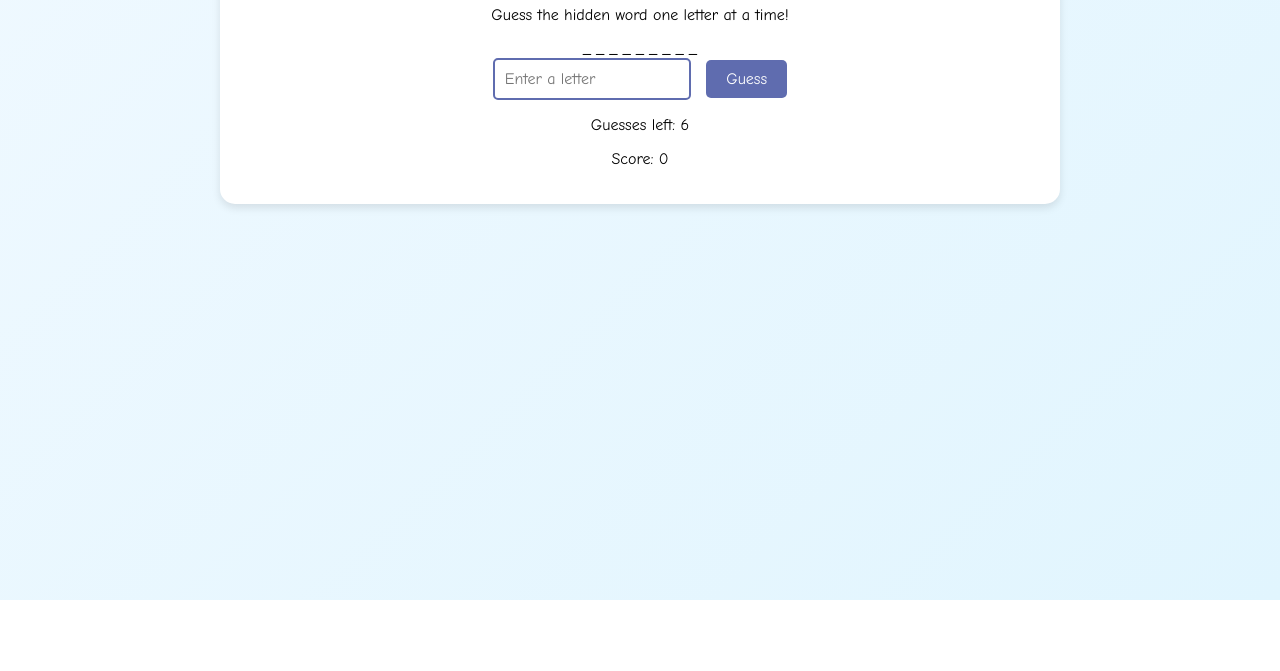
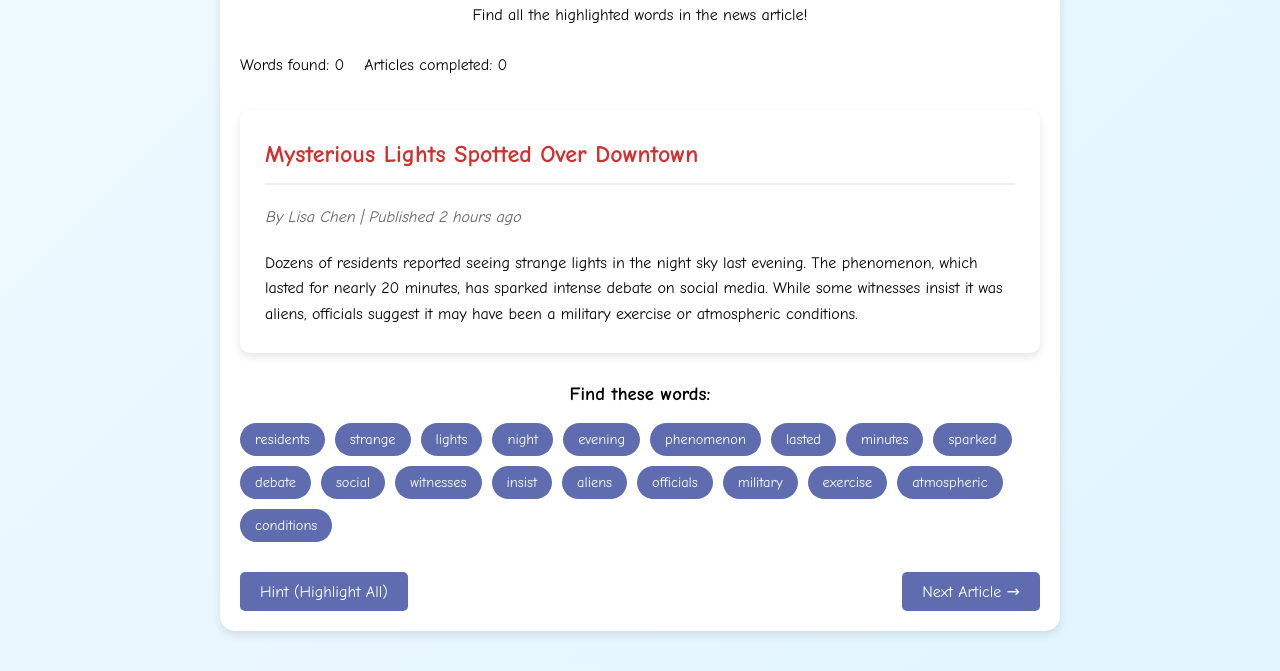
Before and after one commit to brewline-organization/spinfun, a plain HTML site: page find-the-word.html in a window 1280 px wide. Shown: the part 240-911 px from the top of the page. Before the commit the page ends 840 px from the top, so only its background shows below. Drawn offline with Linux system fonts and the light colour scheme.

Commit message:
Update find-the-word.html

```diff
--- a/find-the-word.html
+++ b/find-the-word.html
@@ -3,137 +3,254 @@
 <head>
   <meta charset="UTF-8">
   <meta name="viewport" content="width=device-width, initial-scale=1.0">
-  <title>Find the Word | SpinFun</title>
+  <title>Find The Word | SpinFun</title>
   <link rel="stylesheet" href="styles.css">
+  <style>
+    .news-article {
+      background: white;
+      padding: 25px;
+      border-radius: 10px;
+      box-shadow: 0 4px 8px rgba(0,0,0,0.1);
+      margin: 20px auto;
+      max-width: 800px;
+      text-align: left;
+      line-height: 1.6;
+    }
+
+    .news-title {
+      color: #d32f2f;
+      margin-top: 0;
+      border-bottom: 2px solid #eee;
+      padding-bottom: 10px;
+    }
+
+    .news-meta {
+      color: #666;
+      font-style: italic;
+      margin-bottom: 20px;
+    }
+
+    .word-finder-container {
+      margin: 30px auto;
+      max-width: 800px;
+    }
+
+    .words-to-find {
+      display: flex;
+      flex-wrap: wrap;
+      gap: 10px;
+      margin-bottom: 20px;
+    }
+
+    .word-to-find {
+      background: #5f6caf;
+      color: white;
+      padding: 8px 15px;
+      border-radius: 20px;
+      font-size: 0.9rem;
+    }
+
+    .word-to-find.found {
+      background: #4caf50;
+      text-decoration: line-through;
+    }
+
+    .controls {
+      display: flex;
+      justify-content: space-between;
+      margin-top: 30px;
+    }
+
+    .stats {
+      display: flex;
+      gap: 20px;
+    }
+
+    .highlight {
+      background-color: #ffeb3b;
+      padding: 0 2px;
+      border-radius: 2px;
+    }
+
+    .found-word {
+      background-color: #a5d6a7;
+      padding: 0 2px;
+      border-radius: 2px;
+    }
+  </style>
 </head>
 <body>
   <div class="container">
     <a href="index.html" class="back-btn">← Back to SpinFun</a>
 
     <div class="game-container">
-      <h1 class="game-title">Find the Word 🔍</h1>
-      <p>Guess the hidden word one letter at a time!</p>
+      <h1 class="game-title">Find The Word 📰</h1>
+      <p>Find all the highlighted words in the news article!</p>
 
-      <div id="word-display" class="word-display"></div>
-
-      <div class="game-controls">
-        <input type="text" id="letter-input" class="input-field" maxlength="1" placeholder="Enter a letter">
-        <button id="guess-btn" class="btn">Guess</button>
+      <div class="stats">
+        <p>Words found: <span id="words-found">0</span></p>
+        <p>Articles completed: <span id="articles-completed">0</span></p>
       </div>
 
-      <div id="message" class="message"></div>
-      <div id="guessed-letters" class="guessed-letters"></div>
-
-      <div class="game-stats">
-        <p>Guesses left: <span id="guesses-left">6</span></p>
-        <p>Score: <span id="score">0</span></p>
+      <div class="news-article" id="news-article">
+        <h2 class="news-title" id="article-title">Loading news...</h2>
+        <p class="news-meta" id="article-meta">SpinFun News Network</p>
+        <div id="article-content"></div>
       </div>
 
-      <button id="new-game-btn" class="btn" style="display: none;">New Game</button>
+      <div class="word-finder-container">
+        <h3>Find these words:</h3>
+        <div class="words-to-find" id="words-to-find"></div>
+      </div>
+
+      <div class="controls">
+        <button id="hint-btn" class="btn">Hint (Highlight All)</button>
+        <button id="next-article-btn" class="btn">Next Article →</button>
+      </div>
     </div>
   </div>
 
   <script src="script.js"></script>
   <script>
-    // Word Game Logic
-    const words = ['SPINFUN', 'GAMING', 'DEVELOPER', 'JAVASCRIPT', 'HAPPY', 'FUNNY', 'CREATIVE'];
-    let currentWord = '';
-    let guessedLetters = [];
-    let guessesLeft = 6;
-    let score = 0;
+    // News Word Finder Game
+    const newsTemplates = [
+      {
+        title: "Local Man Discovers Ancient Treasure in Backyard",
+        meta: "By Jane Smith | Published today",
+        content: "A {construction} worker from {Springfield} unearthed what appears to be a {medieval} {artifact} while digging a {swimming} pool. The {discovery} has {archeologists} buzzing with {excitement} as they {examine} the {mysterious} objects. Local {authorities} have {cordoned} off the area while {experts} {investigate} further."
+      },
+      {
+        title: "Scientists Announce Breakthrough in Renewable Energy",
+        meta: "By David Johnson | Published yesterday",
+        content: "A team of {researchers} at {Stanford} University has {developed} a new {technology} that could {revolutionize} {solar} power {storage}. The {innovation} centers around a {nanomaterial} that {dramatically} {improves} {battery} {efficiency}. {Industry} leaders are {calling} this a {gamechanger} for {clean} energy."
+      },
+      {
+        title: "Mysterious Lights Spotted Over Downtown",
+        meta: "By Lisa Chen | Published 2 hours ago",
+        content: "Dozens of {residents} reported seeing {strange} {lights} in the {night} sky last {evening}. The {phenomenon}, which {lasted} for nearly 20 {minutes}, has {sparked} intense {debate} on {social} media. While some {witnesses} {insist} it was {aliens}, {officials} suggest it may have been a {military} {exercise} or {atmospheric} {conditions}."
+      },
+      {
+        title: "New Study Reveals Benefits of Chocolate",
+        meta: "By Michael Brown | Published this morning",
+        content: "In what may be the best {medical} news all {year}, {scientists} have {confirmed} that {dark} chocolate can {improve} {memory} and {cognitive} {function}. The {research}, {conducted} at {Harvard}, {involved} over 1,000 {participants}. {Experts} {caution} that {moderation} is still {key}, but {recommend} a small {daily} {portion} for {optimal} {health} benefits."
+      }
+    ];
 
-    const wordDisplay = document.getElementById('word-display');
-    const letterInput = document.getElementById('letter-input');
-    const guessBtn = document.getElementById('guess-btn');
-    const message = document.getElementById('message');
-    const guessedLettersDisplay = document.getElementById('guessed-letters');
-    const guessesLeftDisplay = document.getElementById('guesses-left');
-    const scoreDisplay = document.getElementById('score');
-    const newGameBtn = document.getElementById('new-game-btn');
+    const articleContent = document.getElementById('article-content');
+    const articleTitle = document.getElementById('article-title');
+    const articleMeta = document.getElementById('article-meta');
+    const wordsToFindContainer = document.getElementById('words-to-find');
+    const nextArticleBtn = document.getElementById('next-article-btn');
+    const hintBtn = document.getElementById('hint-btn');
+    const wordsFoundDisplay = document.getElementById('words-found');
+    const articlesCompletedDisplay = document.getElementById('articles-completed');
 
-    // Initialize game
+    let currentWords = [];
+    let foundWords = [];
+    let wordsFound = 0;
+    let articlesCompleted = 0;
+    let currentArticle = {};
+
+    // Initialize the game
     function initGame() {
-      currentWord = words[Math.floor(Math.random() * words.length)];
-      guessedLetters = [];
-      guessesLeft = 6;
-
-      wordDisplay.innerHTML = currentWord.split('').map(letter =>
-        `<span class="letter">_</span>`
-      ).join(' ');
-
-      message.textContent = '';
-      guessedLettersDisplay.textContent = '';
-      guessesLeftDisplay.textContent = guessesLeft;
-      newGameBtn.style.display = 'none';
-      letterInput.disabled = false;
-      guessBtn.disabled = false;
+      generateNewArticle();
+      updateStats();
     }
 
-    // Update word display
-    function updateWordDisplay() {
-      wordDisplay.innerHTML = currentWord.split('').map(letter =>
-        guessedLetters.includes(letter) ?
-          `<span class="letter">${letter}</span>` :
-          `<span class="letter">_</span>`
-      ).join(' ');
+    // Generate a new random article
+    function generateNewArticle() {
+      foundWords = [];
+      currentArticle = newsTemplates[Math.floor(Math.random() * newsTemplates.length)];
+
+      // Extract words to find (enclosed in {})
+      const contentWithPlaceholders = currentArticle.content;
+      currentWords = [];
+
+      // Process content to extract words and create spans
+      let processedContent = contentWithPlaceholders;
+      const wordRegex = /\{([^}]+)\}/g;
+      let match;
+
+      while ((match = wordRegex.exec(contentWithPlaceholders)) !== null) {
+        const word = match[1];
+        currentWords.push(word.toLowerCase());
+        processedContent = processedContent.replace(
+          `{${word}}`,
+          `<span class="word-highlight" data-word="${word.toLowerCase()}">${word}</span>`
+        );
+      }
+
+      // Update DOM
+      articleTitle.textContent = currentArticle.title;
+      articleMeta.textContent = currentArticle.meta;
+      articleContent.innerHTML = processedContent;
+
+      // Create word finder UI
+      wordsToFindContainer.innerHTML = '';
+      currentWords.forEach(word => {
+        const wordElement = document.createElement('div');
+        wordElement.className = 'word-to-find';
+        wordElement.textContent = word;
+        wordElement.id = `word-${word}`;
+        wordsToFindContainer.appendChild(wordElement);
+      });
+
+      // Add click handlers to highlighted words
+      document.querySelectorAll('.word-highlight').forEach(highlight => {
+        highlight.addEventListener('click', handleWordClick);
+      });
     }
 
-    // Check if player won
-    function checkWin() {
-      return currentWord.split('').every(letter => guessedLetters.includes(letter));
-    }
+    // Handle when a word is clicked
+    function handleWordClick(e) {
+      const wordElement = e.target;
+      const word = wordElement.getAttribute('data-word');
 
-    // Handle guess
-    function handleGuess() {
-      const letter = letterInput.value.toUpperCase();
-      letterInput.value = '';
+      if (!foundWords.includes(word)) {
+        foundWords.push(word);
+        wordElement.classList.add('found-word');
+        document.getElementById(`word-${word}`).classList.add('found');
+        wordsFound++;
+        updateStats();
 
-      if (!letter.match(/[A-Z]/)) {
-        message.textContent = 'Please enter a valid letter!';
-        return;
-      }
-
-      if (guessedLetters.includes(letter)) {
-        message.textContent = `You already guessed ${letter}!`;
-        return;
-      }
-
-      guessedLetters.push(letter);
-      guessedLettersDisplay.textContent = `Guessed letters: ${guessedLetters.join(', ')}`;
-
-      if (currentWord.includes(letter)) {
-        message.textContent = `Good guess! ${letter} is in the word.`;
-      } else {
-        message.textContent = `Oops! ${letter} is not in the word.`;
-        guessesLeft--;
-        guessesLeftDisplay.textContent = guessesLeft;
-      }
-
-      updateWordDisplay();
-
-      if (checkWin()) {
-        message.textContent = 'Congratulations! You won!';
-        score += guessesLeft * 10;
-        scoreDisplay.textContent = score;
-        newGameBtn.style.display = 'inline-block';
-        letterInput.disabled = true;
-        guessBtn.disabled = true;
-      } else if (guessesLeft <= 0) {
-        message.textContent = `Game over! The word was ${currentWord}.`;
-        newGameBtn.style.display = 'inline-block';
-        letterInput.disabled = true;
-        guessBtn.disabled = true;
+        // Check if all words found
+        if (foundWords.length === currentWords.length) {
+          setTimeout(() => {
+            alert('Great job! You found all the words in this article!');
+            nextArticle();
+          }, 500);
+        }
       }
     }
 
+    // Highlight all words
+    function highlightAllWords() {
+      document.querySelectorAll('.word-highlight').forEach(highlight => {
+        highlight.classList.add('highlight');
+        setTimeout(() => {
+          highlight.classList.remove('highlight');
+        }, 2000);
+      });
+    }
+
+    // Move to next article
+    function nextArticle() {
+      articlesCompleted++;
+      updateStats();
+      generateNewArticle();
+    }
+
+    // Update statistics
+    function updateStats() {
+      wordsFoundDisplay.textContent = wordsFound;
+      articlesCompletedDisplay.textContent = articlesCompleted;
+    }
+
     // Event listeners
-    guessBtn.addEventListener('click', handleGuess);
-    letterInput.addEventListener('keyup', (e) => {
-      if (e.key === 'Enter') handleGuess();
-    });
-    newGameBtn.addEventListener('click', initGame);
+    nextArticleBtn.addEventListener('click', nextArticle);
+    hintBtn.addEventListener('click', highlightAllWords);
 
-    // Start first game
+    // Start the game
     initGame();
   </script>
 </body>
```
